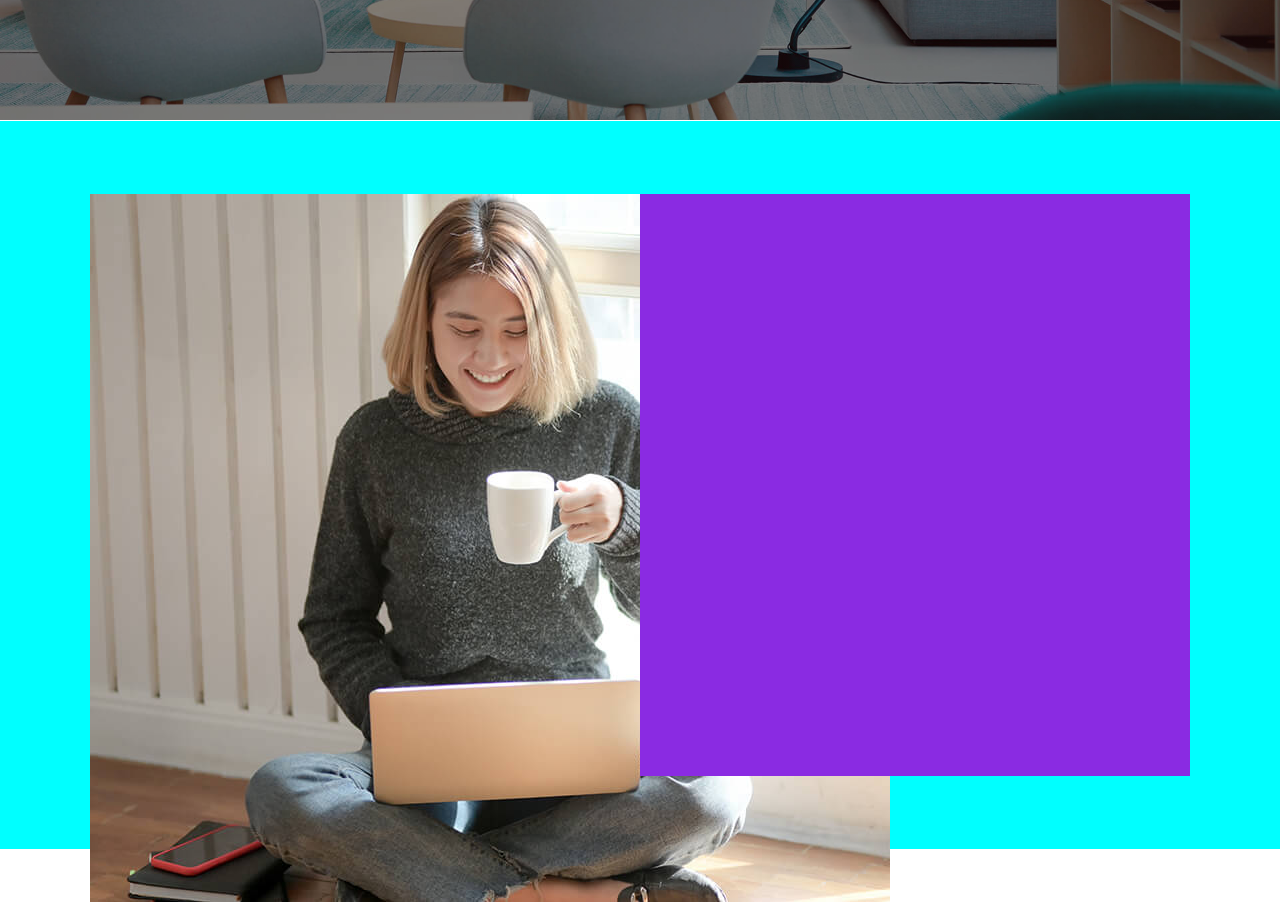
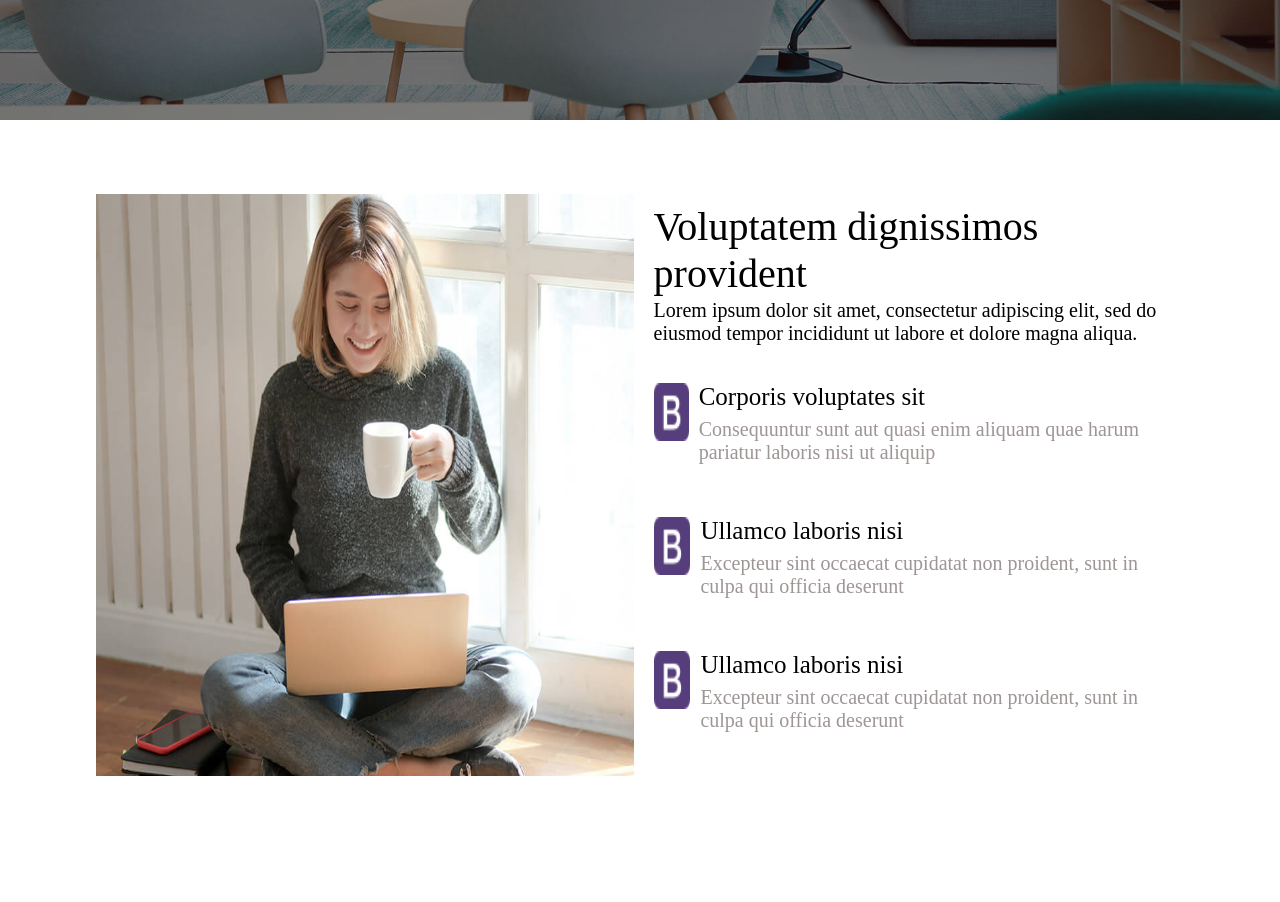
Before and after one commit to jasminpepic/Maxim, a plain HTML site: page index.html in a window 1280 px wide. Shown: the part 680-1582 px from the top of the page. After the commit the page ends 1529 px from the top, so only its background shows below. Drawn offline with Linux system fonts and the light colour scheme.

Commit message:
Maxim sesija2

```diff
--- a/index.html
+++ b/index.html
@@ -8,16 +8,16 @@
       <div class="logo">MAXIM</div>
       <ul class="listaNavigacija">
         <a class="linkA" href="#home">
-          <li class="listaNavigacijaTekst">Home</li>
+          <li class="listaNavigacijaText">Home</li>
         </a>
         <a class="linkA" href="#about">
-          <li class="listaNavigacijaTekst">About</li>
+          <li class="listaNavigacijaText">About</li>
         </a>
-        <li class="listaNavigacijaTekst">Services</li>
-        <li class="listaNavigacijaTekst">Portfolio</li>
-        <li class="listaNavigacijaTekst">Team</li>
-        <li class="listaNavigacijaTekst">Drop Down ↓</li>
-        <li class="listaNavigacijaTekst">Contact</li>
+        <li class="listaNavigacijaText">Services</li>
+        <li class="listaNavigacijaText">Portfolio</li>
+        <li class="listaNavigacijaText">Team</li>
+        <li class="listaNavigacijaText">Drop Down ↓</li>
+        <li class="listaNavigacijaText">Contact</li>
       </ul>
     </nav>
     <!-- Prva sekcija -->
@@ -33,9 +33,51 @@
     <div class="emptyDiv1" id="about"></div>
     <section class="about">
       <div class="aboutImg">
-        <img src="./img/about-img.jpg" alt="" />
+        <img class="imgAbout" src="./img/about-img.jpg" alt="" />
       </div>
-      <div class="aboutContainer"></div>
+      <div class="aboutContainer">
+        <h4 class="aboutTitle">Voluptatem dignissimos provident</h4>
+        <p class="aboutText">
+          Lorem ipsum dolor sit amet, consectetur adipiscing elit, sed do
+          eiusmod tempor incididunt ut labore et dolore magna aliqua.
+        </p>
+        <div class="aboutMiniContainer">
+          <div class="aboutIcon">
+            <img class="aboutMiniIcon" src="./img/favicon.png" alt="" />
+          </div>
+          <div class="aboutMiniText">
+            <h5 class="aboutMiniSubtitle">Corporis voluptates sit</h5>
+            <p class="aboutMiniMiniText">
+              Consequuntur sunt aut quasi enim aliquam quae harum pariatur
+              laboris nisi ut aliquip
+            </p>
+          </div>
+        </div>
+        <div class="aboutMiniContainer">
+          <div class="aboutIcon">
+            <img class="aboutMiniIcon" src="./img/favicon.png" alt="" />
+          </div>
+          <div class="aboutMiniText">
+            <h5 class="aboutMiniSubtitle">Ullamco laboris nisi</h5>
+            <p class="aboutMiniMiniText">
+              Excepteur sint occaecat cupidatat non proident, sunt in culpa qui
+              officia deserunt
+            </p>
+          </div>
+        </div>
+        <div class="aboutMiniContainer">
+          <div class="aboutIcon">
+            <img class="aboutMiniIcon" src="./img/favicon.png" alt="" />
+          </div>
+          <div class="aboutMiniText">
+            <h5 class="aboutMiniSubtitle">Ullamco laboris nisi</h5>
+            <p class="aboutMiniMiniText">
+              Excepteur sint occaecat cupidatat non proident, sunt in culpa qui
+              officia deserunt
+            </p>
+          </div>
+        </div>
+      </div>
     </section>
   </body>
 </html>
--- a/style.css
+++ b/style.css
@@ -1,3 +1,8 @@
+* {
+  box-sizing: border-box;
+  /* Da div ne menja velicinu,
+  vec ako je potrebno da se smanje elementi unutar div-a */
+}
 body {
   margin: 0px;
   overflow-x: hidden;
@@ -42,7 +47,7 @@ body {
   align-items: center;
   margin-left: 10%;
 }
-.listaNavigacijaTekst {
+.listaNavigacijaText {
   cursor: pointer;
   color: rgb(187, 176, 176);
   font-size: 15px;
@@ -89,15 +94,64 @@ body {
   flex-direction: row;
   justify-content: center;
   align-items: center;
-  background-color: aqua;
+  /* background-color: aqua; */
 }
 .aboutImg {
-  width: 43%;
+  width: 42%;
   height: 80%;
-  background-color: blue;
+}
+.imgAbout {
+  width: 100%;
+  height: 100%;
 }
 .aboutContainer {
   width: 43%;
   height: 80%;
-  background-color: blueviolet;
+  /* background-color: blueviolet; */
+  padding-left: 20px;
+  padding-right: 20px;
+  display: flex;
+  flex-direction: column;
+  justify-content: space-around;
 }
+.aboutMiniContainer {
+  width: 100%;
+  height: 20%;
+  display: flex;
+  /* background-color: red; */
+}
+.aboutIcon {
+  width: 10%;
+  height: 100%;
+  /* background-color: blue; */
+}
+.aboutMiniIcon {
+  width: 100%;
+  height: 50%;
+}
+.aboutMiniText {
+  display: flex;
+  flex-direction: column;
+}
+.aboutTitle {
+  font-size: 40px;
+  font-weight: 300;
+  margin: 0px;
+}
+.aboutText {
+  font-size: 20px;
+  margin-top: -15px;
+}
+.aboutMiniSubtitle {
+  font-size: 25px;
+  font-weight: 300;
+  margin-top: 0px;
+  margin-bottom: 7px;
+  margin-left: 10px;
+}
+.aboutMiniMiniText {
+  font-size: 20px;
+  color: rgb(158, 149, 149);
+  margin-top: 0px;
+  margin-left: 10px;
+}
```
Also changed, not shown: img/favicon.png (added).
